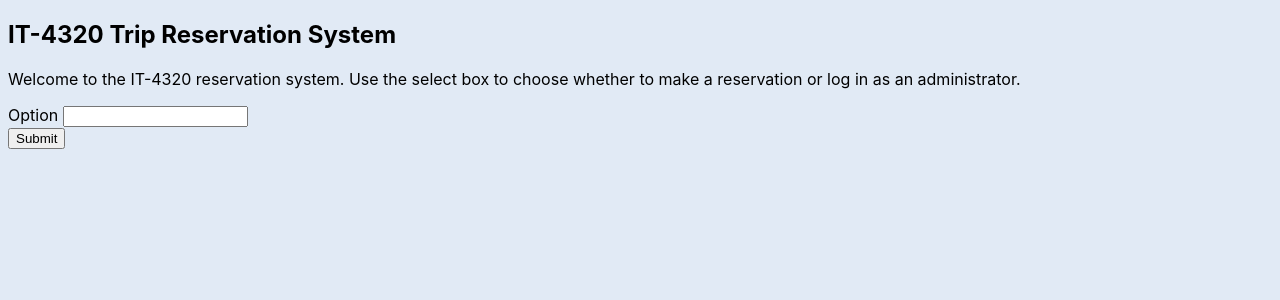
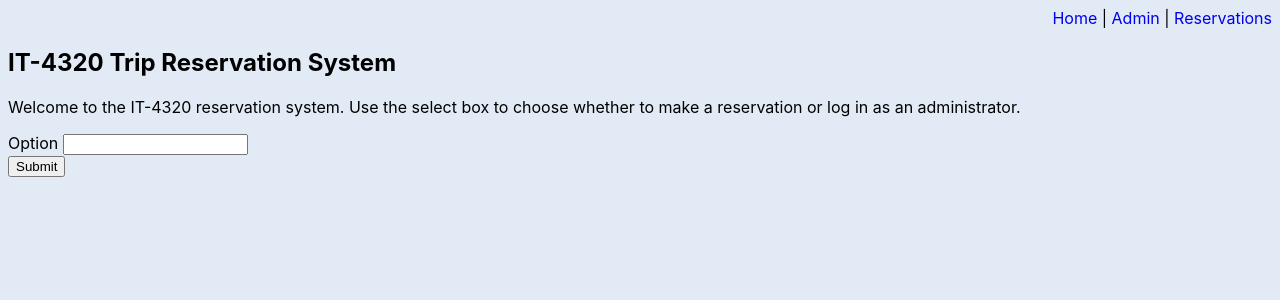
Before and after one commit to h-looney/4320FinalProj, a Python web app: template flask_wtforms_tutorial/templates/options.html in a window 1280 px wide. Shown: the top 300 px of the page. Run offline with Jinja, Linux system fonts and the light colour scheme; the template is opened without the code that fills it: most values are stand-ins (such as "Sample title", 1, 10 or a date in 2020); form fields are guessed from the names that the template uses; some libraries are stand-ins or nearby versions.

Commit message:
added links to the home, admin, and reservations page

```diff
--- a/flask_wtforms_tutorial/templates/options.html
+++ b/flask_wtforms_tutorial/templates/options.html
@@ -6,6 +6,11 @@
 
 {% block content %}
 <div class="formwrapper">
+  <div style="text-align: right">
+    <a href="http://0.0.0.0:5002/">Home</a>
+    | <a href="http://0.0.0.0:5002/admin">Admin</a>
+    | <a href="http://0.0.0.0:5002/reservations">Reservations</a>
+  </div>
   <h2 class="title">IT-4320 Trip Reservation System</h2>
   <p>Welcome to the IT-4320 reservation system. Use the select box to choose whether to make a reservation or log in as an administrator.</p>
   <form method="POST" action="/">
```
Also changed, not shown: 1 other file.
